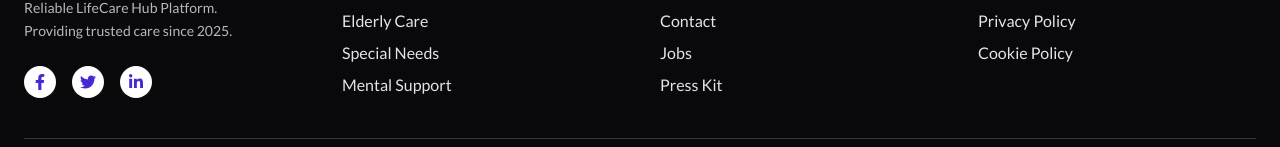
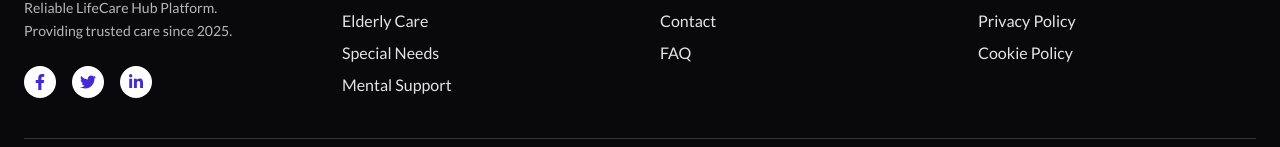
Before and after one commit to mca-programmer/LifeCare-Hub, a Next.js app: page / in a window 1280 px wide. Shown: the part 6802-6949 px from the top of the page. Built offline with nearby package versions, Linux system fonts and the light colour scheme; no server answers; the database is empty.

Commit message:
updating faq

```diff
--- a/components/Footer.jsx
+++ b/components/Footer.jsx
@@ -107,13 +107,8 @@ const Footer = () => {
                 </Link>
               </li>
               <li>
-                <Link href="/careers" className="link link-hover block">
-                  Jobs
-                </Link>
-              </li>
-              <li>
-                <Link href="/press" className="link link-hover block">
-                  Press Kit
+                <Link href="/faq" className="link link-hover block">
+                  FAQ
                 </Link>
               </li>
             </ul>
```
